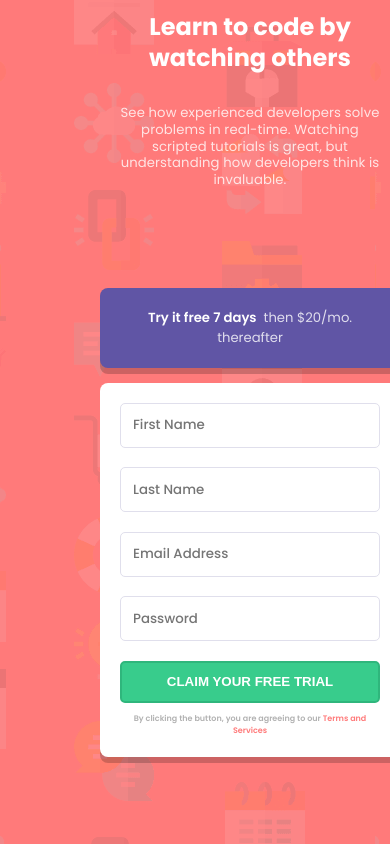
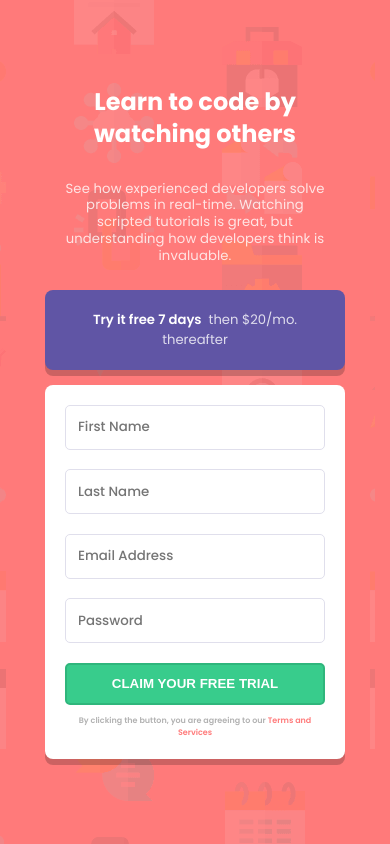
Before and after one commit to x-147/intro-component-with-signup-form-master, a plain HTML site: page index.html in a window 390 px wide. Drawn offline with nearby package versions, Linux system fonts and the light colour scheme.

Commit message:
feat: fixed sizing is breaking mobile layout

```diff
--- a/styles.css
+++ b/styles.css
@@ -233,9 +233,13 @@
   }
 
   body {
-    grid-template-columns: 500px;
-    grid-template-rows: 200px;
+    grid-template-columns: 1fr;
+    grid-template-rows: auto;
+    justify-content: center;
+    align-content: center;
     background-image: url('./images/bg-intro-mobile.png');
+    background-repeat: no-repeat;
+    gap: 2rem;
   }
 
   /* left container */
```
Also changed, not shown: 1 other file.
